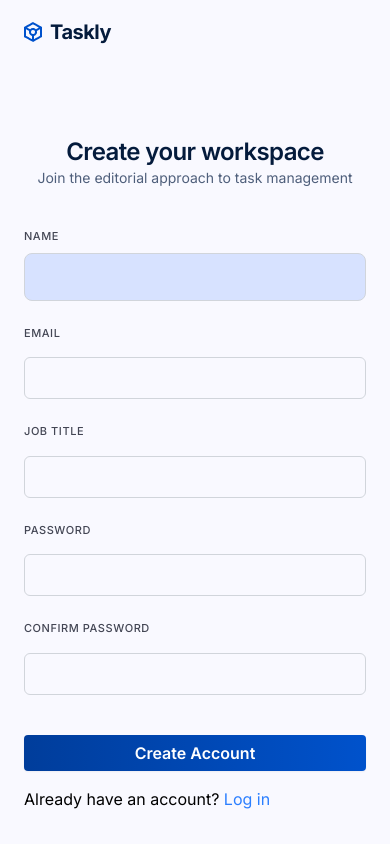
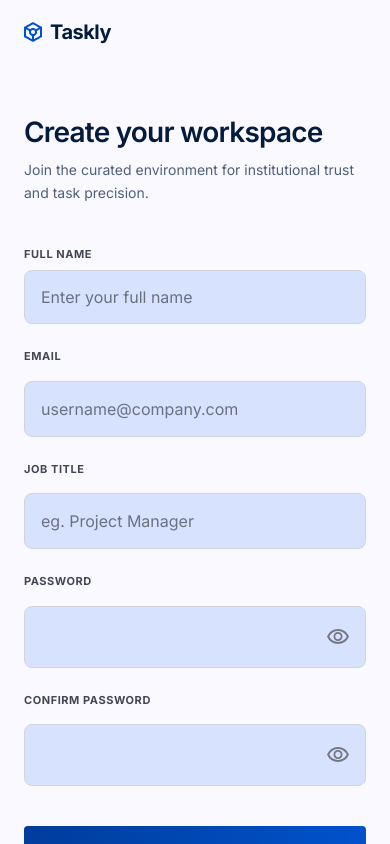
Before and after one commit to ShaymaaEssa/TaskStack, an Angular app: page /signup in a window 390 px wide. Shown: the top 844 px of the page. Built offline with nearby package versions, Linux system fonts and the light colour scheme.

Commit message:
signup:mobile design

```diff
--- a/src/app/pages/signup/signup.component.html
+++ b/src/app/pages/signup/signup.component.html
@@ -1,5 +1,5 @@
 <div
-  class="pt-20 px-6 pb-12 w-full h-full lg:py-36.75 lg:px-6 lg:h-fit lg:min-h-220"
+  class="pt-20 px-6 pb-18.75 w-full h-full lg:py-36.75 lg:px-6 lg:h-fit lg:min-h-220"
 >
   <header
     class="fixed top-0 left-0 right-0 flex items-center justify-between h-16 bg-background/80 backdrop-blur-md"
@@ -25,108 +25,164 @@
       class="signup-container w-full lg:max-w-120 lg:bg-white lg:rounded-lg lg:shadow-card mx-auto lg:min-h-146.5 lg:h-fit"
     >
       <div
-        class="section-title h-37 w-full flex flex-col justify-end lg:justify-center pb-10 lg:gap-2 lg:mt-12 lg:ms-12 lg:w-[384px]"
+        class="section-title h-fit min-h-[165.5px] pt-8 pb-10 w-full lg:justify-center lg:gap-2 lg:mt-12 lg:ms-12 lg:w-[384px]"
+      >
+        <div
+          class="section-title-container w-full h-fit min-h-[93.5px] flex flex-col justify-start gap-[6.88px]"
         >
           <h1
-          class="font-semibold text-heading leading-8 tracking-[-0.6px] text-center text-[24px] lg:text-[30px] lg:leading-9 lg:tracking-[-0.75px]"
+            class="font-semibold text-heading leading-10 tracking-[-0.8px] text-[28px] lg:text-[30px] lg:leading-9 lg:tracking-[-0.75px]"
           >
             Create your workspace
           </h1>
-        <p class="text-[14px] leading-5 text-body text-center">
-          Join the editorial approach to task management
+          <p class="text-[14px] leading-[22.75px] text-body pb-[0.63px] w-85.5">
+            Join the curated environment for institutional trust and task
+            precision.
           </p>
         </div>
+      </div>
 
-      <div class="max-w-[384px] w-[85.5] pb-4 mx-auto">
+      <div class="w-fill min-w-85.5 pb-4 h-fit min-h-[584.5px] mx-auto">
         <form
           [formGroup]="signupForm"
           (ngSubmit)="submitForm()"
-          class="signup-form pb-16px mx-auto flex flex-col gap-6 w-full"
+          class="signup-form flex flex-col gap-6 w-full h-fit min-h-[568.5px]"
         >
-          <div class="form-group flex flex-col">
+          <div class="form-group flex flex-col w-fill h-[78.5px]">
             <label
               for="name"
-              class="block text-[11px] text-label leading-[16.5px] tracking-[0.55px] font-medium mb-2 uppercase"
-              >Name</label
+              class="block text-[11px] text-label leading-[16.5px] tracking-[0.55px] font-bold mb-2 uppercase"
+              >Full Name</label
             >
             <input
               formControlName="name"
               type="text"
               id="name"
-              class="border w-full border-border rounded-lg py-3.5 px-4 bg-input text-[16px] focus:outline-none focus:ring-2 focus:ring-blue-500 h-12"
+              placeholder="Enter your full name"
+              class="border w-full border-border rounded-lg py-3.5 px-4 bg-input text-[16px] focus:outline-none focus:ring-2 focus:ring-blue-500 h-14"
             />
           </div>
 
           <div class="form-group flex flex-col gap-2">
             <label
               for="email"
-              class="block text-[11px] text-label leading-[16.5px] tracking-[0.55px] font-medium mb-2 uppercase"
+              class="block text-[11px] text-label leading-[16.5px] tracking-[0.55px] font-bold mb-2 uppercase"
               >Email</label
             >
             <input
               formControlName="email"
               type="email"
               id="email"
-              class="border border-[#D1D5DB] rounded-md py-2 px-3 focus:outline-none focus:ring-2 focus:ring-blue-500"
+              placeholder="username@company.com"
+              class="border w-full border-border rounded-lg py-3.5 px-4 bg-input text-[16px] focus:outline-none focus:ring-2 focus:ring-blue-500 h-14"
             />
           </div>
 
           <div class="form-group flex flex-col gap-2">
             <label
               for="jobTitle"
-              class="block text-[11px] text-label leading-[16.5px] tracking-[0.55px] font-medium mb-2 uppercase"
+              class="block text-[11px] text-label leading-[16.5px] tracking-[0.55px] font-bold mb-2 uppercase"
               >Job Title</label
             >
             <input
               formControlName="jobTitle"
               type="text"
               id="jobTitle"
-              class="border border-[#D1D5DB] rounded-md py-2 px-3 focus:outline-none focus:ring-2 focus:ring-blue-500"
+              placeholder="eg. Project Manager"
+              class="border w-full border-border rounded-lg py-3.5 px-4 bg-input text-[16px] focus:outline-none focus:ring-2 focus:ring-blue-500 h-14"
             />
           </div>
 
+          <div class="password-grid flex flex-col gap-6">
             <div class="form-group flex flex-col gap-2">
               <label
                 for="password"
-              class="block text-[11px] text-label leading-[16.5px] tracking-[0.55px] font-medium mb-2 uppercase"
+                class="block text-[11px] text-label leading-[16.5px] tracking-[0.55px] font-bold mb-2 uppercase"
                 >Password</label
               >
+              <div class="relative">
+                <button
+                  class="icon-container absolute right-4 top-1/2 -translate-y-1/2 cursor-pointer"
+                  (click)="showPassword = !showPassword"
+                >
+                  <svg
+                    xmlns="http://www.w3.org/2000/svg"
+                    height="24px"
+                    viewBox="0 -960 960 960"
+                    width="24px"
+                    fill="#737685"
+                  >
+                    <path
+                      d="M607.5-372.5Q660-425 660-500t-52.5-127.5Q555-680 480-680t-127.5 52.5Q300-575 300-500t52.5 127.5Q405-320 480-320t127.5-52.5Zm-204-51Q372-455 372-500t31.5-76.5Q435-608 480-608t76.5 31.5Q588-545 588-500t-31.5 76.5Q525-392 480-392t-76.5-31.5ZM214-281.5Q94-363 40-500q54-137 174-218.5T480-800q146 0 266 81.5T920-500q-54 137-174 218.5T480-200q-146 0-266-81.5ZM480-500Zm207.5 160.5Q782-399 832-500q-50-101-144.5-160.5T480-720q-113 0-207.5 59.5T128-500q50 101 144.5 160.5T480-280q113 0 207.5-59.5Z"
+                    />
+                  </svg>
+                </button>
+
                 <input
                   formControlName="password"
-              type="password"
+                  [type]="showPassword ? 'text' : 'password'"
                   id="password"
-              class="border border-[#D1D5DB] rounded-md py-2 px-3 focus:outline-none focus:ring-2 focus:ring-blue-500"
+                  class="border w-full border-border rounded-lg py-4.5 px-4 bg-input text-[16px] focus:outline-none focus:ring-2 focus:ring-blue-500"
                 />
+              </div>
             </div>
 
             <div class="form-group flex flex-col gap-2">
               <label
                 for="confirmPassword"
-              class="block text-[11px] text-label leading-[16.5px] tracking-[0.55px] font-medium mb-2 uppercase"
+                class="block text-[11px] text-label leading-[16.5px] tracking-[0.55px] font-bold mb-2 uppercase"
                 >Confirm Password</label
               >
+              <div class="relative">
+                <button
+                  class="icon-container absolute right-4 top-1/2 -translate-y-1/2 cursor-pointer"
+                  (click)="showPassword = !showPassword"
+                >
+                  <svg
+                    xmlns="http://www.w3.org/2000/svg"
+                    height="24px"
+                    viewBox="0 -960 960 960"
+                    width="24px"
+                    fill="#737685"
+                  >
+                    <path
+                      d="M607.5-372.5Q660-425 660-500t-52.5-127.5Q555-680 480-680t-127.5 52.5Q300-575 300-500t52.5 127.5Q405-320 480-320t127.5-52.5Zm-204-51Q372-455 372-500t31.5-76.5Q435-608 480-608t76.5 31.5Q588-545 588-500t-31.5 76.5Q525-392 480-392t-76.5-31.5ZM214-281.5Q94-363 40-500q54-137 174-218.5T480-800q146 0 266 81.5T920-500q-54 137-174 218.5T480-200q-146 0-266-81.5ZM480-500Zm207.5 160.5Q782-399 832-500q-50-101-144.5-160.5T480-720q-113 0-207.5 59.5T128-500q50 101 144.5 160.5T480-280q113 0 207.5-59.5Z"
+                    />
+                  </svg>
+                </button>
+
                 <input
-              formControlName="confirmPassword"
-              type="password"
-              id="confirmPassword"
-              class="border border-[#D1D5DB] rounded-md py-2 px-3 focus:outline-none focus:ring-2 focus:ring-blue-500"
+                  formControlName="password"
+                  [type]="showPassword ? 'text' : 'password'"
+                  id="password"
+                  class="border w-full border-border rounded-lg py-4.5 px-4 bg-input text-[16px] focus:outline-none focus:ring-2 focus:ring-blue-500"
                 />
+              </div>
+            </div>
           </div>
 
           <button
             type="submit"
-            class="bg-linear-to-r from-[#003D9B] to-[#0052CC] shadow-[0px_1px_2px_0px_#0000000D] text-white py-2 px-4 rounded-sm font-semibold text-[16px] leading-5 text-center w-full mt-4 cursor-pointer"
+            class="h-14 bg-linear-to-r from-[#003D9B] to-[#0052CC] shadow-[0px_1px_2px_0px_#0000000D] text-white py-2 px-4 rounded-sm font-semibold text-[16px] leading-5 text-center w-full mt-4 cursor-pointer"
           >
             Create Account
           </button>
         </form>
       </div>
 
-      <footer class="placeholder-mist-800">
-        <p>
+      <footer
+        class="placeholder-mist-800 w-full h-fit min-h-[99.5px] pt-[47.5px] pb-8"
+      >
+        <div class="flex flex-row justify-center gap-1">
+          <p class="text-[14px] leading-5 text-label">
             Already have an account?
-          <a href="/signin" class="text-blue-500 hover:underline">Log in</a>
           </p>
+          <a
+            href="/login"
+            class="text-[#003D9B] text-[14px] leading-5 font-semibold"
+            >Log in</a
+          >
+        </div>
       </footer>
     </div>
   </section>
--- a/src/app/pages/signup/signup.component.ts
+++ b/src/app/pages/signup/signup.component.ts
@@ -17,6 +17,10 @@ import { AuthenticationService } from '../../core/services/auth-service/authenti
   styleUrl: './signup.component.scss',
 })
 export class SignupComponent implements OnInit {
+  showPassword = false;
+  msgError = '';
+  successMsg = '';
+
   signupForm!: FormGroup;
   private readonly authService = inject(AuthenticationService);
 
```
Lines whose indentation alone changed are shown as unchanged.
